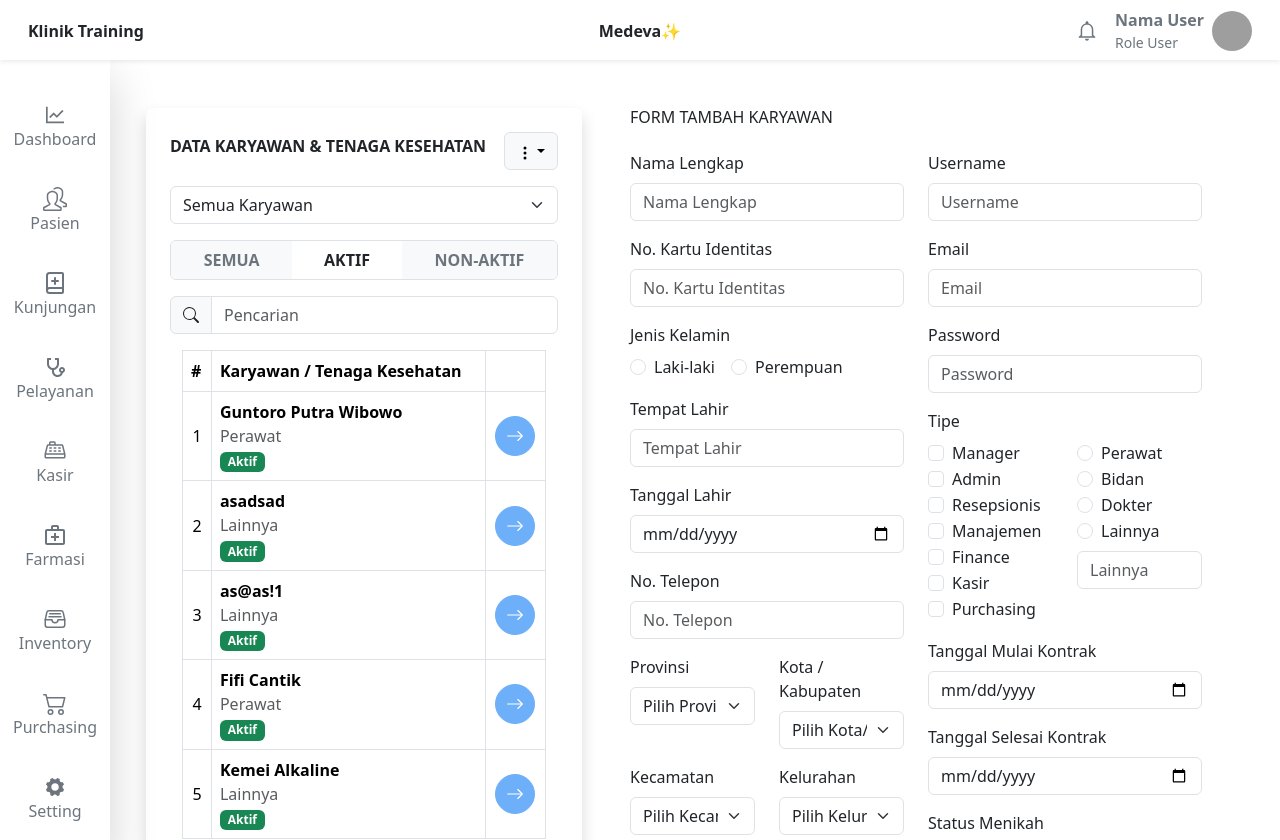
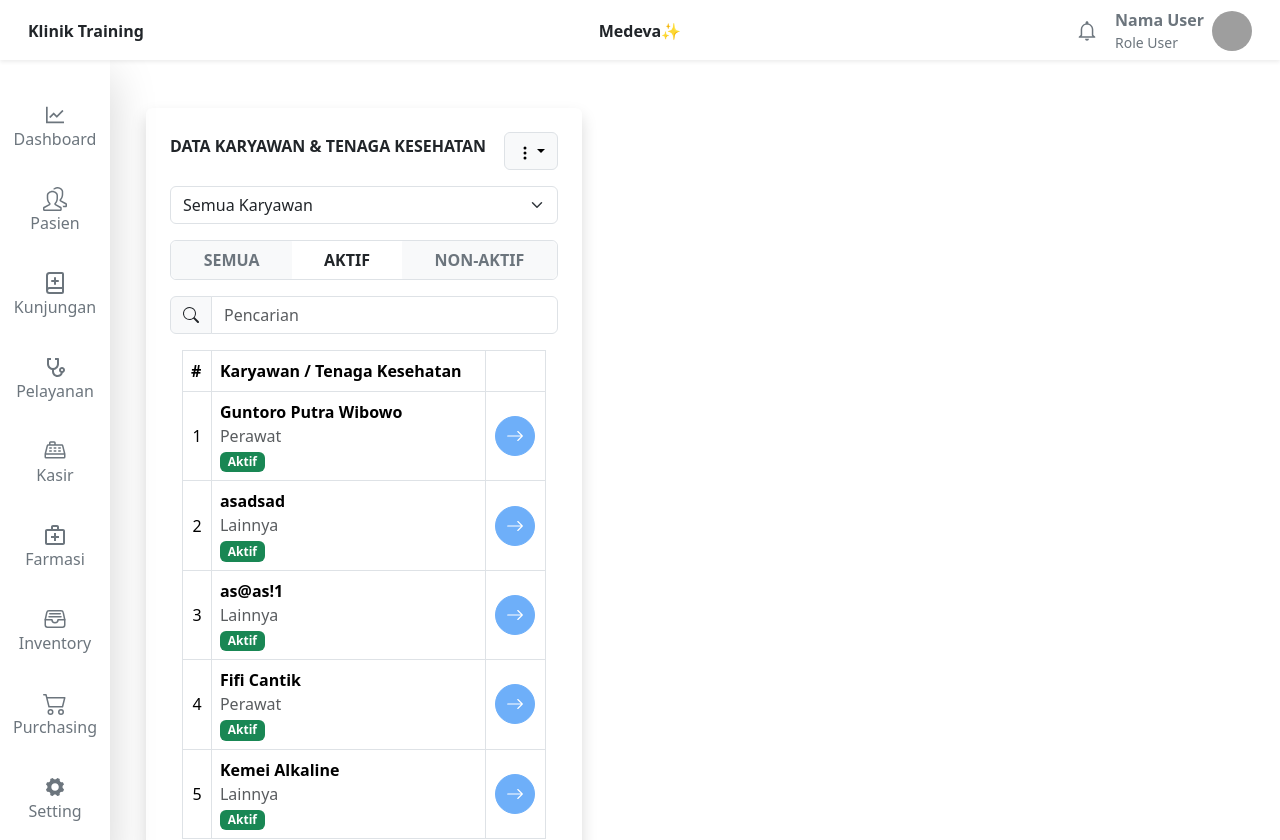
Before and after one commit to ainunnfh/medevatest-frontend, a React (Create React App) app: page / in a window 1280 px wide. Shown: the top 840 px of the page. Built offline with nearby package versions, Linux system fonts and the light colour scheme; grey boxes are pictures that could not be loaded.

Commit message:
🆙 app.js: create state for show form and passing props

```diff
--- a/src/App.js
+++ b/src/App.js
@@ -1,15 +1,6 @@
-import { useEffect, useState } from "react";
+import { useState } from "react";
 import axios from "axios";
-import {
-  Container,
-  Row,
-  Col,
-  Card,
-  Button,
-  Form,
-  Table,
-  Dropdown,
-} from "react-bootstrap";
+import { Container, Row, Col } from "react-bootstrap";
 import "bootstrap/dist/css/bootstrap.min.css";
 import Sidebar from "./components/Sidebar";
 import Navbar from "./components/Navbar";
@@ -17,6 +8,7 @@ import EmployeeData from "./components/EmployeeData";
 import EmployeeForm from "./components/EmployeeForm";
 
 function App() {
+  const [showForm, setShowForm] = useState(false);
   return (
     <>
       <Navbar />
@@ -24,11 +16,11 @@ function App() {
         <Container fluid>
           <Row>
             <Col md={5} sm={12} className="mb-3">
-              <EmployeeData />
+              <EmployeeData onAddEmployee={() => setShowForm(true)} />
             </Col>
 
             <Col md={7} sm={12} className="mb-3">
-              <EmployeeForm />
+              {showForm && <EmployeeForm />}
             </Col>
           </Row>
         </Container>
```
